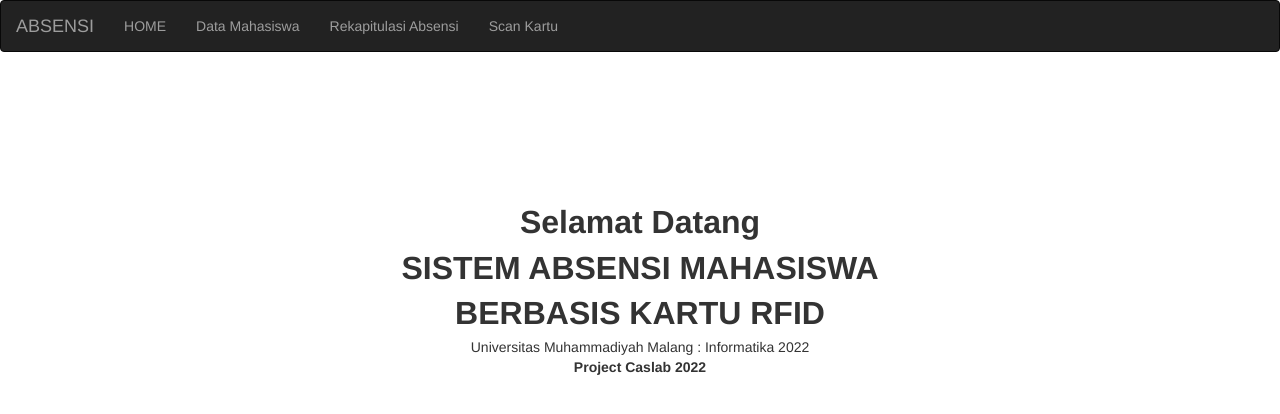
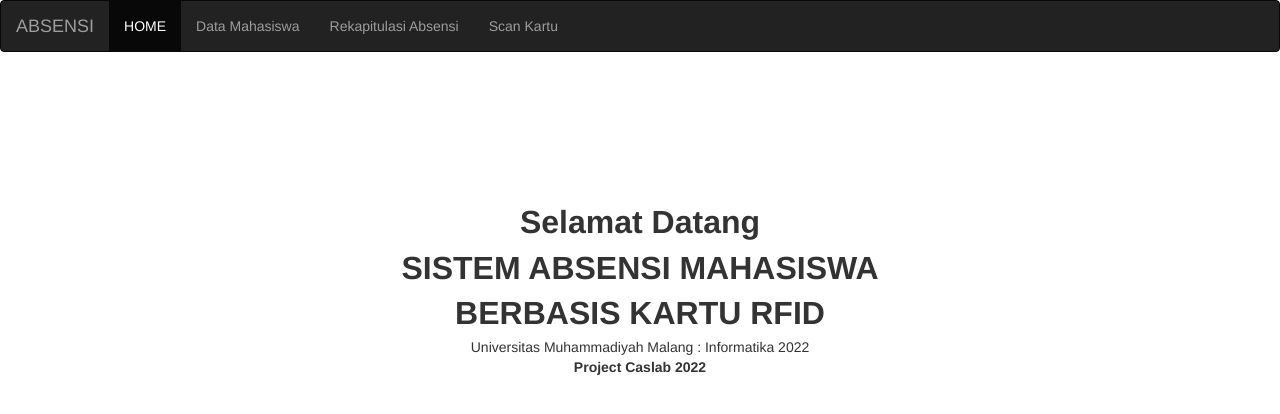
Before and after one commit to n4siKvn1ng/absensi_rfid, a PHP site: page /index.php in a window 1280 px wide. Shown: the top 414 px of the page. Run offline with PHP 8.4, Linux system fonts and the light colour scheme.

Commit message:
memberikan highlight pada tab yang sedang dibuka

```diff
--- a/menu.php
+++ b/menu.php
@@ -1,13 +1,13 @@
 <nav class="navbar navbar-inverse">
-    <div class="container-fluid">
+    <div class="container-fluid" style="color: white">
         <div class="navbar-header">
             <a href="#" class="navbar-brand">ABSENSI</a>
         </div>
         <ul class="nav navbar-nav">
-            <li> <a href="index.php">HOME </a> </li>
-            <li> <a href="datamahasiswa.php"> Data Mahasiswa </a> </li>
-            <li> <a href="absensi.php"> Rekapitulasi Absensi </a> </li>
-            <li> <a href="scan.php"> Scan Kartu </a> </li>
+            <li <?php if(basename($_SERVER['PHP_SELF'])=='index.php'){echo 'class="active"';} ?>> <a href="index.php">HOME </a> </li>
+            <li <?php if(in_array(basename($_SERVER['PHP_SELF']), ['datamahasiswa.php', 'edit.php', 'tambah.php'])){echo 'class="active"';} ?>> <a href="datamahasiswa.php"> Data Mahasiswa </a> </li>
+            <li <?php if(basename($_SERVER['PHP_SELF'])=='absensi.php'){echo 'class="active"';} ?>> <a href="absensi.php"> Rekapitulasi Absensi </a> </li>
+            <li <?php if(basename($_SERVER['PHP_SELF'])=='scan.php'){echo 'class="active"';} ?>> <a href="scan.php"> Scan Kartu </a> </li>
         </ul>
     </div>
 </nav>
```
